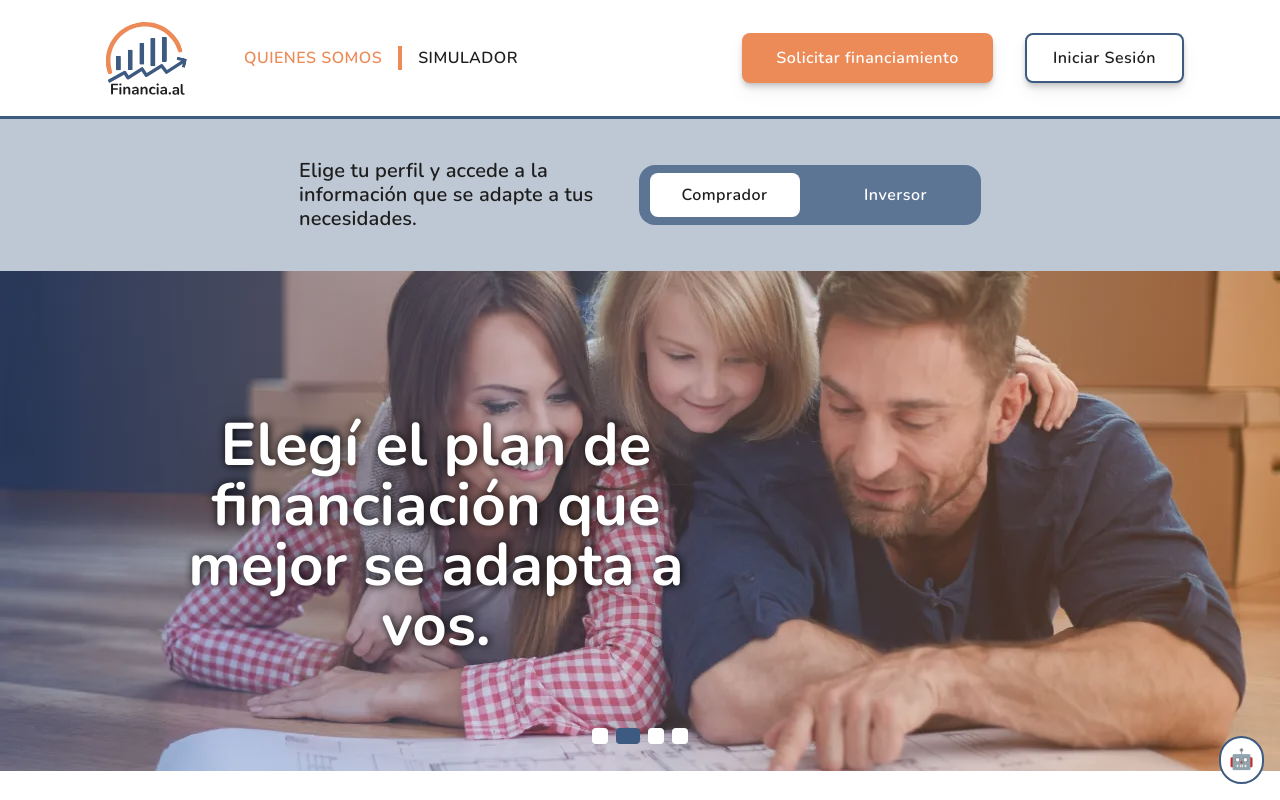
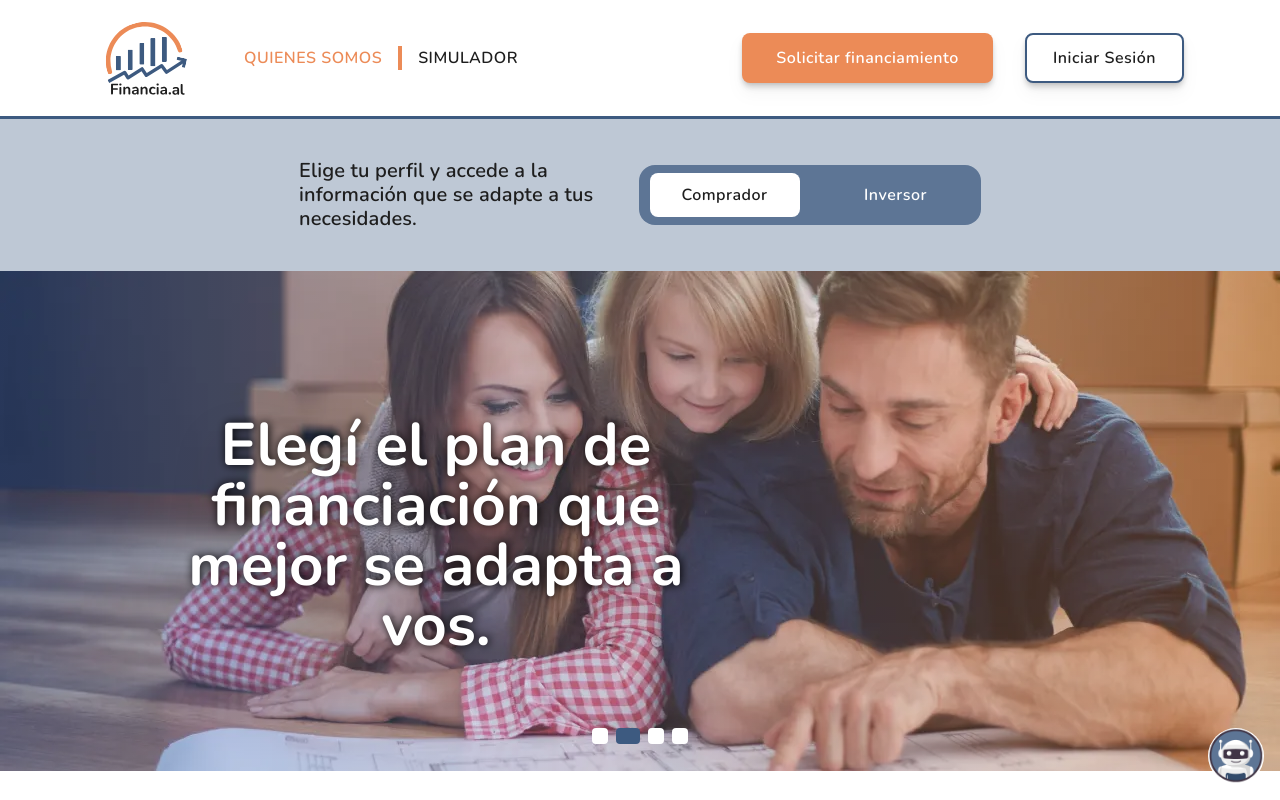
Before and after one commit to No-Country-simulation/equipo-h3-18-proptech, a React (Vite) app in the folder Frontend/h3-18-proptech/: page / in a window 1280 px wide. Shown: the top 800 px of the page. Built offline with nearby package versions, Linux system fonts and the light colour scheme; what @xpd/tailwind-3dtransforms would draw is missing.

Commit message:
front: style(chatbot): update chatbot image

```diff
--- a/Frontend/h3-18-proptech/src/components/chatbot/Chatbot.tsx
+++ b/Frontend/h3-18-proptech/src/components/chatbot/Chatbot.tsx
@@ -39,9 +39,9 @@ export function Chatbot() {
     <>
       <button
         onClick={() => setIsVisible(!isVisible)}
-        className="p-2 rounded-full bg-white border-2 border-primary fixed bottom-4 right-4 hover:scale-125 transition-all text-xl duration-300 z-50"
+        className="rounded-full bg-white fixed bottom-4 right-4 hover:scale-125 transition-all text-xl duration-300 z-50"
       >
-        🤖
+        <img src="/assets/bot.png" className="w-14 h-14"/>
       </button>
       <article
         className={
--- a/Frontend/h3-18-proptech/src/components/chatbot/ChatbotMessageBox.tsx
+++ b/Frontend/h3-18-proptech/src/components/chatbot/ChatbotMessageBox.tsx
@@ -9,11 +9,11 @@ export function ChatbotMessageBox({ text = "", isLastOne }: Props) {
       <span
         className={
           isLastOne
-            ? "p-1 rounded-full bg-slate-100 border text-xl my-2 transition-all"
-            : "p-1 rounded-full border text-xl my-2 invisible"
+            ? "rounded-full bg-slate-100 text-xl my-2 transition-all"
+            : "rounded-full text-xl my-2 invisible"
         }
       >
-        🤖
+        <img src="/assets/bot.png" className="w-8 h-8"/>
       </span>
       <p className="bg-slate-100 px-2 py-1 my-2 max-w-[70%] rounded-lg self-center">
         {text}
```
Also changed, not shown: Frontend/h3-18-proptech/public/assets/bot.png (added).
